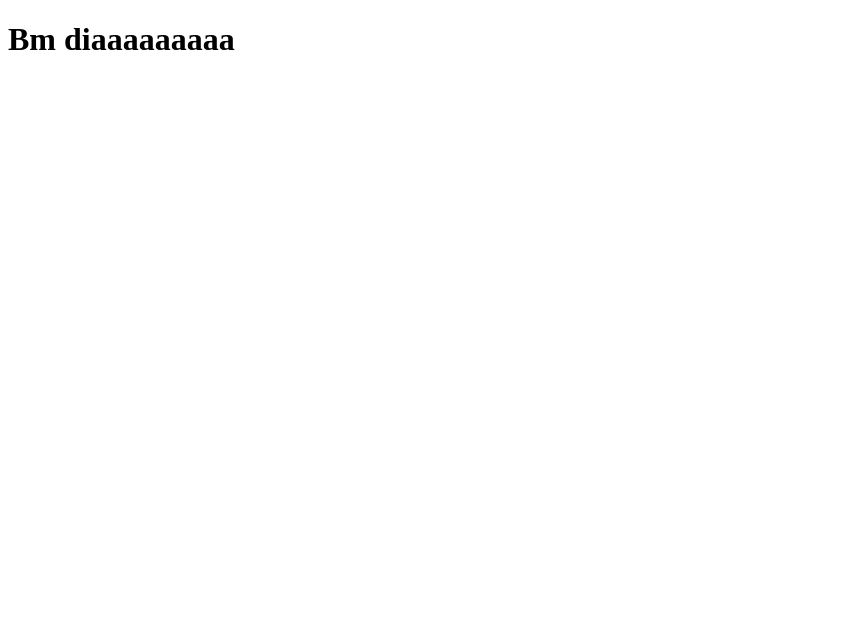
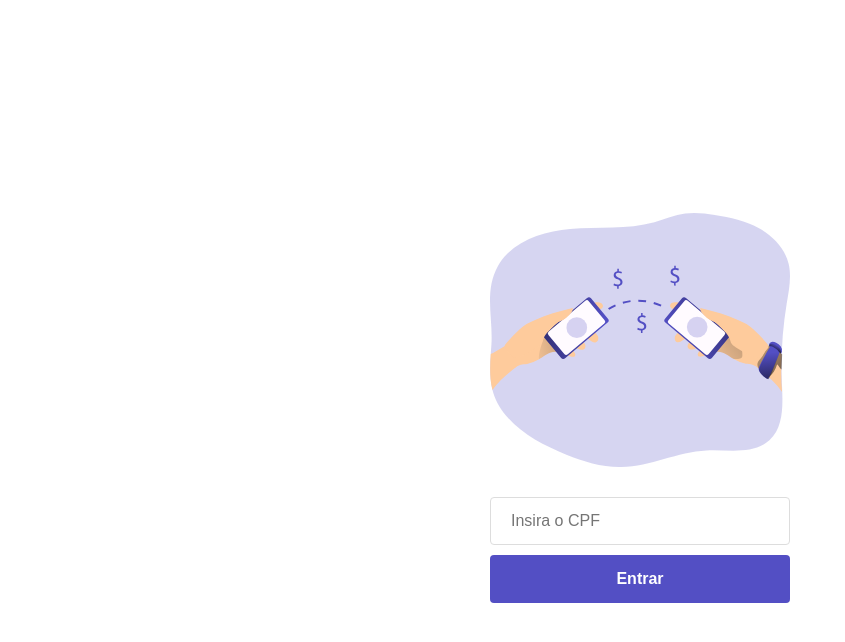
Before and after one commit to olaviolacerda/test-ekki-ui, a React (Create React App) app: page / in a window 1280 px wide. Shown: the top 642 px of the page, without its empty margins (0-845 px from the left). Built offline with nearby package versions, Linux system fonts and the light colour scheme.

Commit message:
added folders

```diff
--- a/src/App.js
+++ b/src/App.js
@@ -1,9 +1,7 @@
 import React from 'react';
 
-function App() {
-  return (
-    <h1>Bm diaaaaaaaaa</h1>
-  );
-}
+import Routes from './routes'
+
+const App = () => <Routes />
 
 export default App;
--- /dev/null
+++ b/src/index.css
@@ -0,0 +1,18 @@
+* {
+    outline: 0;
+    box-sizing: border-box;
+  }
+
+  body {
+    font-family: -apple-system, BlinkMacSystemFont, "Segoe UI", "Roboto", "Oxygen",
+      "Ubuntu", "Cantarell", "Fira Sans", "Droid Sans", "Helvetica Neue",
+      sans-serif;
+    -webkit-font-smoothing: antialiased;
+    -moz-osx-font-smoothing: grayscale;
+  }
+
+  html,
+  body,
+  #root {
+    height: 100%;
+  }
--- a/src/index.js
+++ b/src/index.js
@@ -2,4 +2,6 @@ import React from 'react';
 import ReactDOM from 'react-dom';
 import App from './App';
 
+import './index.css'
+
 ReactDOM.render(<App />, document.getElementById('root'));
--- /dev/null
+++ b/src/pages/Home/index.js
@@ -0,0 +1,60 @@
+import React, { Component } from 'react';
+import { Pane, Table } from 'evergreen-ui'
+import {
+    format, parseISO
+} from 'date-fns';
+
+
+
+import api from '../../services/api'
+
+export default class Home extends Component {
+    state = {
+        transactions: []
+    }
+
+    async componentDidMount() {
+        const user = this.props.match.params.id
+        const response = await api.get(`accounts/${user}/extract`)
+
+
+        this.setState({ transactions: response.data })
+
+    }
+
+    render() {
+        const { transactions } = this.state
+
+        return <Table>
+            <Table.Head>
+                <Table.TextHeaderCell>
+                    ID
+            </Table.TextHeaderCell>
+                {/* <Table.TextHeaderCell>
+                Contato
+            </Table.TextHeaderCell> */}
+                <Table.TextHeaderCell>
+                    Data
+            </Table.TextHeaderCell>
+                <Table.TextHeaderCell>
+                    Valor
+            </Table.TextHeaderCell>
+            </Table.Head>
+            {transactions && <Table.VirtualBody height={240}>
+                {transactions.map(transaction => (
+                    <Table.Row key={transaction.transactionId} isSelectable >
+                        <Table.TextCell>{transaction.transactionId}</Table.TextCell>
+                        {/* <Table.TextCell>{transaction.amount}</Table.TextCell> */}
+                        <Table.TextCell>{format(
+                            new Date(transaction.createdAt),
+                            'DD/MM/YY'
+                        )}</Table.TextCell>
+                        <Table.TextCell isNumber>
+                            {transaction.amount}
+                        </Table.TextCell>
+                    </Table.Row>
+                ))}
+            </Table.VirtualBody>}
+        </Table>
+    }
+}
--- /dev/null
+++ b/src/pages/Login/index.js
@@ -0,0 +1,44 @@
+import React, {
+    Component
+} from 'react';
+import api from '../../services/api'
+
+import logo from '../../assets/main.svg'
+import './styles.css'
+
+export default class Login extends Component {
+    state = {
+        cpf: ''
+    }
+
+    handleSubmit = async e => {
+        e.preventDefault()
+
+        const response = await api.post('login', {
+            cpf: this.state.cpf
+        })
+
+        this.props.history.push(`/home/${response.data.user.id}`)
+
+    }
+
+    handleInputChange = e => {
+        this.setState({ cpf: e.target.value })
+    }
+
+    render() {
+        return (
+            <div id="main-container">
+                <form onSubmit={this.handleSubmit}>
+                    <img src={logo} alt="Ekki Bank" />
+                    <input
+                        type="text"
+                        placeholder="Insira o CPF"
+                        value={this.state.cpf}
+                        onChange={this.handleInputChange} />
+                    <button type="submit">Entrar</button>
+                </form>
+            </div>
+        );
+    }
+}
--- /dev/null
+++ b/src/pages/Login/styles.css
@@ -0,0 +1,40 @@
+#main-container {
+    height: 100%;
+
+    display: flex;
+    justify-content: center;
+    align-items: center;
+}
+
+#main-container form {
+    width: 300px;
+
+    display: flex;
+    flex-direction: column;
+}
+
+#main-container form input {
+    height: 48px;
+    border: 1px solid #ddd;
+    border-radius: 4px;
+    font-size: 16px;
+    padding: 0 20px;
+    margin-top: 30px;
+}
+
+#main-container form button {
+    height: 48px;
+    background: #534FC4;
+    border-radius: 4px;
+    font-size: 16px;
+    padding: 0 20px;
+    margin-top: 10px;
+    color: #fff;
+    font-weight: bold;
+    border: 0;
+    cursor: pointer;
+}
+
+#main-container form button:hover {
+    opacity: 0.8;
+}
--- /dev/null
+++ b/src/routes.js
@@ -0,0 +1,17 @@
+
+import React from 'react'
+import { BrowserRouter, Route, Switch } from 'react-router-dom'
+
+import Login from './pages/Login'
+import Home from './pages/Home'
+
+const Routes = () => (
+    <BrowserRouter>
+        <Switch>
+            <Route path='/' exact component={Login} />
+            <Route path='/home/:id' component={Home} />
+        </Switch>
+    </BrowserRouter>
+)
+
+export default Routes
--- /dev/null
+++ b/src/services/api.js
@@ -0,0 +1,7 @@
+import axios from 'axios'
+
+const api = axios.create({
+    baseURL: 'http://localhost:3001/api'
+})
+
+export default api;
```
Also changed, not shown: package.json (+8 -0 lines), src/assets/main.svg (added), 1 other file (tests, documents, lock files or other folders).
